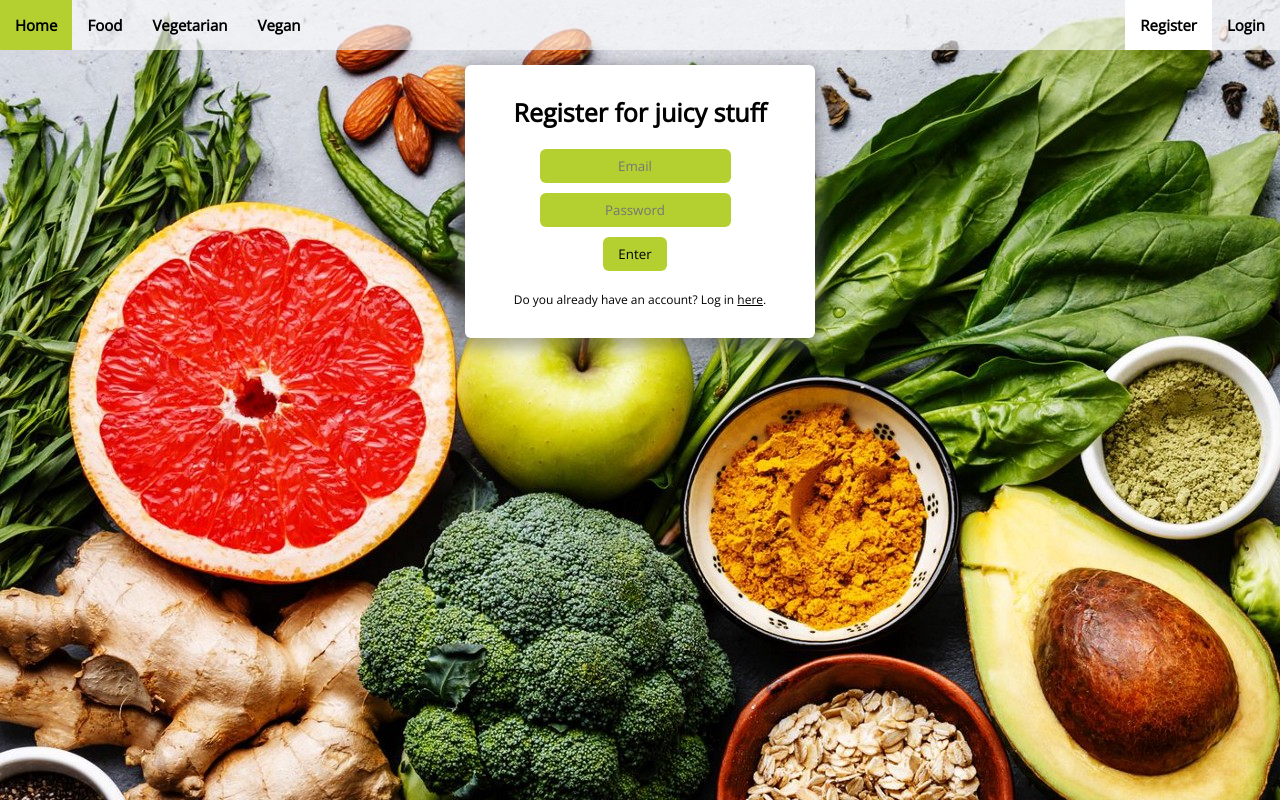
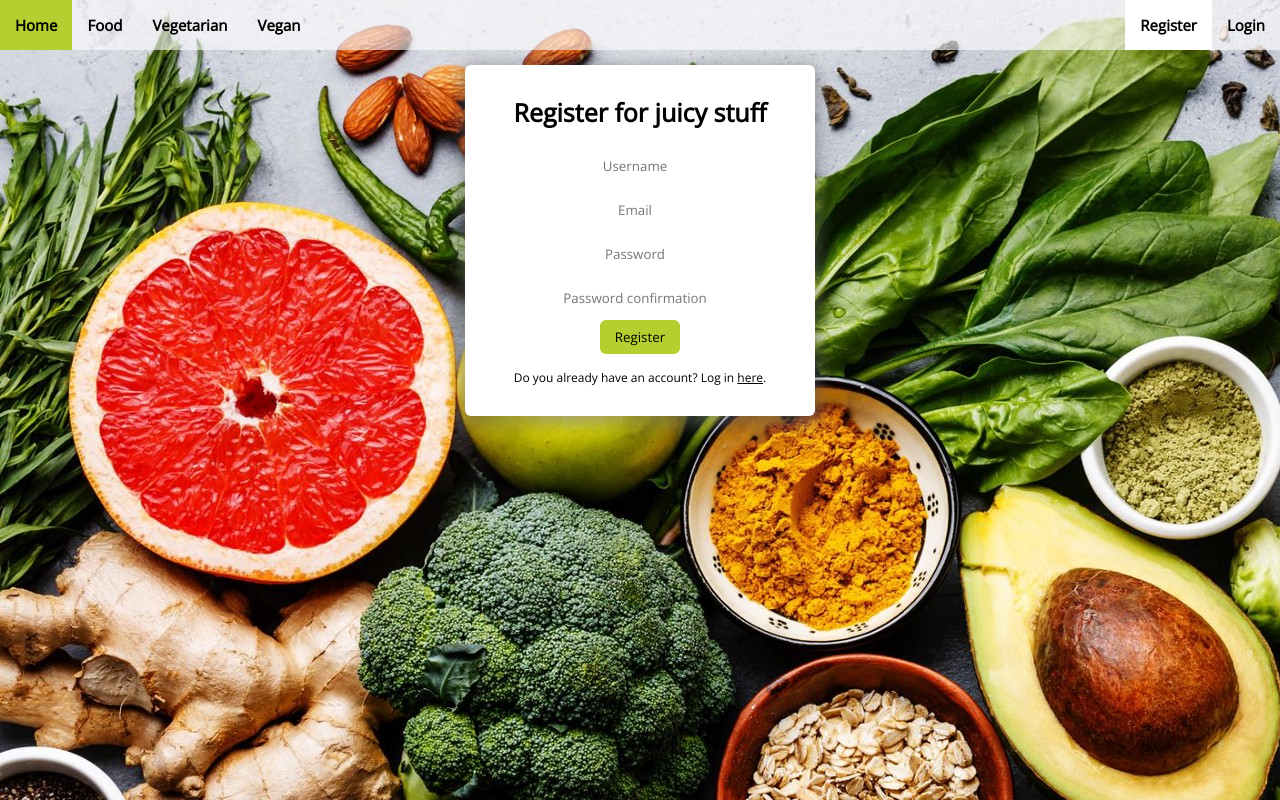
Before and after one commit to danielle076/eindproject_frontend_part2, a React (Create React App) app: page /register in a window 1280 px wide. Built offline with nearby package versions, Linux system fonts and the light colour scheme; no server answers.

Commit message:
updated login and register added context

```diff
--- a/package.json
+++ b/package.json
@@ -10,6 +10,7 @@
     "firebase": "^8.6.1",
     "react": "^17.0.2",
     "react-dom": "^17.0.2",
+    "react-hook-form": "^7.11.1",
     "react-router-dom": "^5.2.0",
     "react-scripts": "4.0.3",
     "web-vitals": "^1.1.2"
--- /dev/null
+++ b/src/components/button/Button.js
@@ -0,0 +1,12 @@
+import React from 'react';
+import styles from './Button.module.css';
+
+function Button({disabled, buttonText, onClick}) {
+    return <button type="submit"
+                   className={styles.button}
+                   disabled={disabled}
+                   onClick={onClick}
+    >{buttonText}</button>
+}
+
+export default Button;
--- a/src/components/input/UserInput.module.css
+++ b/src/components/button/Button.module.css
@@ -1,14 +1,3 @@
-.input {
-    text-align: center;
-    background-color: hsl(70, 62%, 50%);
-    padding: 8px;
-    border-radius: 6px;
-    border: none;
-    vertical-align: middle;
-    margin: 5px 10px 5px 0;
-    font-family: 'Open Sans', sans-serif, 'Roboto', sans-serif;
-}
-
 .button {
     padding: 8px 15px;
     background-color: hsl(70, 62%, 50%);
--- a/src/components/input/UserInput.js
+++ /dev/null
@@ -1,14 +0,0 @@
-import React from 'react';
-import styles from './UserInput.module.css';
-
-function UserInput() {
-    return (
-        <>
-            <input type='email' className={styles.input} placeholder='Email'/>
-            <input type='password' className={styles.input} placeholder='Password'/>
-            <input type='submit' className={styles.button} value='Enter'/>
-        </>
-    );
-}
-
-export default UserInput;
--- /dev/null
+++ b/src/context/AuthContext.js
@@ -0,0 +1,71 @@
+import React, {createContext, useContext, useState, useEffect} from 'react';
+import {auth} from '../modules/firebase';
+
+const AuthContext = createContext()
+
+export function useAuth() {
+    return useContext(AuthContext)
+}
+
+export function AuthContextProvider({children}) {
+    const [currentUser, setCurrentUser] = useState()
+    const [loading, setLoading] = useState(true)
+
+    function signup(email, password, userName) {
+        return auth.createUserWithEmailAndPassword(email, password)
+            .then((ref) => {
+                ref.user.updateProfile({
+                    displayName: userName,
+                })
+                console.log(currentUser)
+                setCurrentUser({...currentUser, displayName: userName})
+            })
+    }
+
+    function login(email, password) {
+        return auth.signInWithEmailAndPassword(email, password)
+    }
+
+    function logout() {
+        return auth.signOut()
+    }
+
+    function resetPassword(email) {
+        return auth.sendPasswordResetEmail(email)
+    }
+
+    function updateEmail(email) {
+        return currentUser.updateEmail(email)
+    }
+
+    function updatePassword(password) {
+        return currentUser.updatePassword(password)
+    }
+
+
+    useEffect(() => {
+        const unsubscribe = auth.onAuthStateChanged(user => {
+            setCurrentUser(user)
+            setLoading(false)
+        })
+        return unsubscribe
+    }, [])
+
+
+    const value = {
+        currentUser,
+        signup,
+        login,
+        logout,
+        setCurrentUser,
+        resetPassword: resetPassword,
+        updateEmail: updateEmail,
+        updatePassword: updatePassword,
+    }
+
+    return (
+        <AuthContext.Provider value={value}>
+            {!loading && children}
+        </AuthContext.Provider>
+    )
+}
--- a/src/index.js
+++ b/src/index.js
@@ -4,11 +4,14 @@ import {BrowserRouter as Router} from 'react-router-dom';
 import './index.css';
 import App from './App';
 import reportWebVitals from './reportWebVitals';
+import {AuthContextProvider} from "./context/AuthContext";
 
 ReactDOM.render(
     <React.StrictMode>
         <Router>
-            <App/>
+            <AuthContextProvider>
+                <App/>
+            </AuthContextProvider>
         </Router>
     </React.StrictMode>,
     document.getElementById('root')
--- a/src/modules/firebase.js
+++ b/src/modules/firebase.js
@@ -1,4 +1,5 @@
 import firebase from 'firebase';
+import "firebase/auth";
 
 const app = firebase.initializeApp({
     apiKey: process.env.REACT_APP_FIREBASE_API_KEY,
@@ -9,4 +10,5 @@ const app = firebase.initializeApp({
     appId: process.env.REACT_APP_FIREBASE_APP_ID
 });
 
+export const auth = app.auth();
 export default app;
--- a/src/pages/login/Login.js
+++ b/src/pages/login/Login.js
@@ -1,24 +1,26 @@
-import React, {useState} from 'react';
+import React, {useRef, useState} from 'react';
+import {useForm} from "react-hook-form";
 import styles from './Login.module.css';
+import {useAuth} from '../../context/AuthContext';
 import {Link, useHistory} from 'react-router-dom';
-import app from '../../modules/firebase';
-import UserInput from '../../components/input/UserInput';
+import Button from "../../components/button/Button";
 
 function Login() {
-    const history = useHistory();
-    const [error, setError] = useState('');
+    const {handleSubmit} = useForm();
+    const emailRef = useRef()
+    const passwordRef = useRef()
+    const {login} = useAuth()
+    const [error, setError] = useState('')
     const [loading, toggleLoading] = useState('');
     const [loginSuccess, toggleLoginSuccess] = useState(false);
+    const history = useHistory()
 
-    const onSubmit = async event => {
-        setError('');
-        toggleLoading('true')
+    async function onSubmit() {
 
         try {
-            event.preventDefault();
-            const [email, password] = event.target;
-            const user = await app.auth().signInWithEmailAndPassword(email.value, password.value);
-            console.log(user);
+            setError('')
+            toggleLoading('true')
+            const result = await login(emailRef.current.value, passwordRef.current.value)
 
             toggleLoginSuccess(true);
 
@@ -26,28 +28,45 @@ function Login() {
                 history.push('/secret');
             }, 2000);
 
-        } catch (error) {
+        } catch {
             setError('Something went wrong when retrieving the data.')
             console.error(error)
         }
         toggleLoading(false);
     }
 
-    return (
-        <main className={styles.form}>
-            <form onSubmit={onSubmit} className={styles.login}>
+    return <main className={styles.form}>
+        <form onSubmit={handleSubmit(onSubmit)} className={styles.login}>
             {error && <p className={styles.error}>{error}</p>}
             {loading && <p className={styles.loading}>Data is being loaded...</p>}
 
             <h1 className={styles.h1}>My Account</h1>
-                <UserInput/>
+            <input
+                type="email"
+                name="email"
+                id="email"
+                placeholder="Email"
+                ref={emailRef} required
+                className="input"
+            />
+            <input
+                type="password"
+                name="password"
+                id="password-field"
+                ref={passwordRef} required
+                placeholder="Password"
+                className="input"
+            />
+            <Button
+                disabled={loading}
+                buttonText="Login"
+            />
 
             {loginSuccess === true && <p className={styles.p}>Login succeeded! You will now go to the secret page.</p>}
 
+        </form>
         <p className={styles.p}>Don't have an account yet? Then <Link to='/register' className={styles.link}>register</Link> first.</p>
-            </form>
     </main>
-    );
 }
 
 export default Login;
--- a/src/pages/register/Register.js
+++ b/src/pages/register/Register.js
@@ -1,24 +1,40 @@
-import React, {useState} from 'react';
+import React, {useRef, useState} from 'react';
+import {useForm} from "react-hook-form";
 import styles from './Register.module.css';
+import {useAuth} from '../../context/AuthContext';
 import {Link, useHistory} from 'react-router-dom';
-import app from '../../modules/firebase';
-import UserInput from '../../components/input/UserInput';
+import Button from "../../components/button/Button";
+
+export const validateEmail = (value) => {
+    if (value.includes("@")) {
+        return true
+    } else {
+        return `Your email must contain an @.`
+    }
+}
 
 function Register() {
-    const history = useHistory();
-    const [error, setError] = useState('');
+    const {handleSubmit} = useForm()
+    const emailRef = useRef()
+    const userNameRef = useRef()
+    const passwordRef = useRef()
+    const passwordConfirmRef = useRef()
+    const {signup} = useAuth()
+    const [error, setError] = useState('')
     const [loading, toggleLoading] = useState('');
     const [registerSuccess, toggleRegisterSuccess] = useState(false);
+    const history = useHistory()
 
-    const onSubmit = async event => {
-        setError('');
+    async function onSubmit() {
+        if (passwordRef.current.value !==
+            passwordConfirmRef.current.value) {
+            return setError('Passwords do not match')
+        }
+        try {
+            setError('')
             toggleLoading('true')
-
-        try {
-            event.preventDefault();
-            const [email, password] = event.target;
-            const user = await app.auth().createUserWithEmailAndPassword(email.value, password.value);
-            console.log(user);
+            const result = await signup(emailRef.current.value, passwordRef.current.value, userNameRef.current.value)
+            console.log(result)
 
             toggleRegisterSuccess(true);
 
@@ -26,28 +42,65 @@ function Register() {
                 history.push('/login');
             }, 2000);
 
-        } catch(error){
+        } catch {
             setError('Something went wrong when retrieving the data.')
             console.error(error)
         }
         toggleLoading(false);
     }
 
-    return (
-        <main className={styles.form}>
-            <form onSubmit={onSubmit} className={styles.register}>
+    return <main className={styles.form}>
+        <form onSubmit={handleSubmit(onSubmit)} className={styles.register}>
             {error && <p className={styles.error}>{error}</p>}
             {loading && <p className={styles.loading}>Data is being loaded...</p>}
 
             <h1 className={styles.h1}>Register for juicy stuff</h1>
-                <UserInput/>
+            <input
+                type="text"
+                name="username"
+                id="username"
+                placeholder="Username"
+                ref={userNameRef}
+                required
+                className="input"
+            />
+            <input
+                type="email"
+                name="email"
+                id="email"
+                placeholder="Email"
+                ref={emailRef}
+                required
+                className="input"
+            />
+            <input
+                type="password"
+                name="password"
+                id="password-field"
+                ref={passwordRef} required
+                placeholder="Password"
+                className="input"
+            />
+            <input
+                type="password"
+                name="password-confirmation"
+                id="confirmation-field"
+                placeholder="Password confirmation"
+                ref={passwordConfirmRef} required
+                className="input"
+            />
+            <Button
+                disabled={loading}
+                buttonText="Register"
+            />
 
             {registerSuccess === true && <p className={styles.p}>Registration has succeeded! You can log in now.</p>}
 
-                <p className={styles.p}>Do you already have an account? Log in <Link to='/login' className={styles.link}>here</Link>.</p>
         </form>
+
+        <p className={styles.p}>Do you already have an account? Log in <Link to='/login'
+                                                                             className={styles.link}>here</Link>.</p>
     </main>
-    );
 }
 
-export default Register
+export default Register;
```
Also changed, not shown: 1 other file (tests, documents, lock files or other folders). Lines whose indentation alone changed are shown as unchanged.
